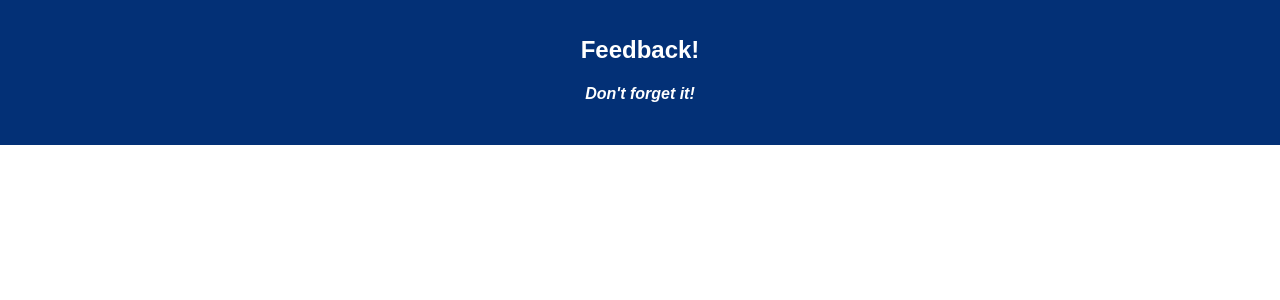
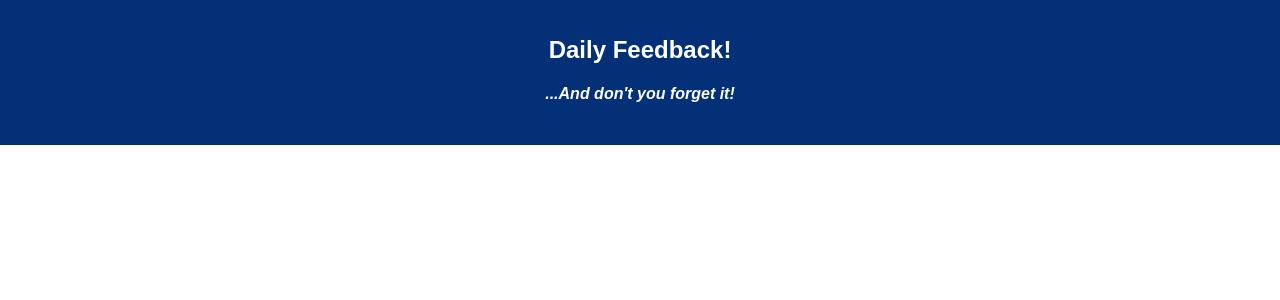
Before and after one commit to kitkogan/redux-feedback-loop, a React (Create React App) app: page / in a window 1280 px wide. Shown: the top 300 px of the page. Built offline with nearby package versions, Linux system fonts and the light colour scheme.

Commit message:
set up Header component

```diff
--- a/src/components/App/App.js
+++ b/src/components/App/App.js
@@ -1,16 +1,15 @@
 import React, { Component } from 'react';
 // import axios from 'axios';
 import './App.css';
+import Header from './../Header/Header.js';
+
 
 
 class App extends Component {
   render() {
     return (
       <div className="App">
-        <header className="App-header">
-          <h1 className="App-title">Feedback!</h1>
-          <h4><i>Don't forget it!</i></h4>
-        </header>
+        <Header />
         <br/>
       </div>
     );
--- /dev/null
+++ b/src/components/Header/Header.js
@@ -0,0 +1,14 @@
+import React, {Component} from 'react';
+
+class Header extends Component {
+    render() {
+        return (
+            <header className="App-header">
+                <h1 className="App-title">Daily Feedback!</h1>
+                <h4><i>...And don't you forget it!</i></h4>
+            </header>
+        )
+    }
+}
+
+export default Header;
```
